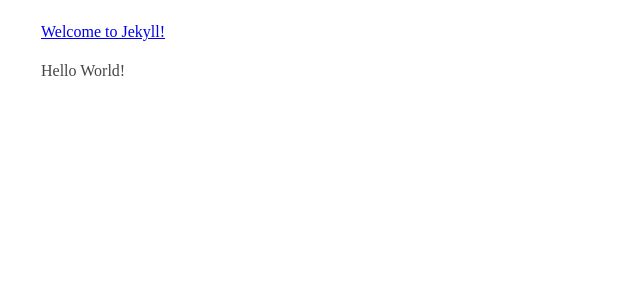
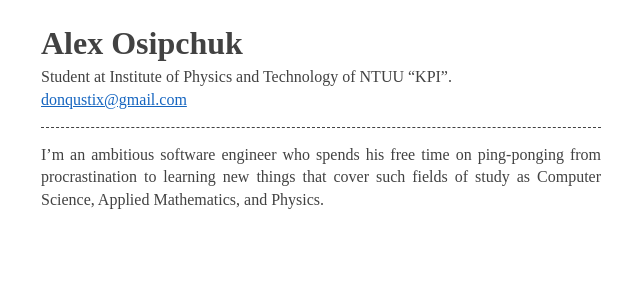
Before and after one commit to donqustix/donqustix.github.io, a Jekyll site: the page built from index.md, in a window 1280 px wide. Shown: the top 300 px of the page, without its empty margins (319-959 px from the left). Built offline with Jekyll 4.4.1, drawn with Linux system fonts in a browser that asks for light colours.

Commit message:
commit changes

```diff
--- a/_layouts/default.html
+++ b/_layouts/default.html
@@ -5,13 +5,11 @@
         <link href="{{ '/assets/css/main.css' | relative_url }}" rel="stylesheet">
         <title>{{ page.title }}</title>
     </head>
+
     <body>
-        <h1>{{ page.title }}</h1>
-        <p>
-            {% for post in site.posts %}
-                <a href="{{ post.url }}">{{ post.title }}</a>
-            {% endfor %}
-        </p>
         {{ content }}
     </body>
+
+    <footer>
+    </footer>
 </html>
--- /dev/null
+++ b/_layouts/home.html
@@ -0,0 +1,17 @@
+---
+layout: default
+---
+<header>
+    <h1>Alex Osipchuk</h1>
+    <p>
+        Student at Institute of Physics and Technology of NTUU &ldquo;KPI&rdquo;.<br>
+        <a href="mailto:donqustix@gmail.com">donqustix@gmail.com</a>
+    </p>
+</header>
+
+<nav>
+</nav>
+
+<main>
+    {{ content }}
+</main>
--- a/assets/css/main.scss
+++ b/assets/css/main.scss
@@ -5,7 +5,28 @@ body {
     font: "Open Sans", sans-serif;
     line-height: 1.4;
     text-align: justify;
-    color: #454545;
+    color: #424242;
     max-width: 35em;
     margin: 0 auto;
 }
+
+header {
+    border-bottom: 1px dashed #424242;
+    margin-bottom: 1em;
+}
+
+a:link {
+    color: #1565C0;
+}
+
+a:visited {
+    color: #6A1B9A;
+}
+
+h1 {
+    margin-bottom: 0;
+}
+
+p {
+    margin-top: 0;
+}
--- a/index.md
+++ b/index.md
@@ -1,5 +1,8 @@
 ---
 # Feel free to add content and custom Front Matter to this file.
 # To modify the layout, see https://jekyllrb.com/docs/themes/#overriding-theme-defaults
+
+layout: home
+title: "Main Page"
 ---
-Hello World!
+I'm an ambitious software engineer who spends his free time on ping-ponging from procrastination to learning new things that cover such fields of study as Computer Science, Applied Mathematics, and Physics.
```
